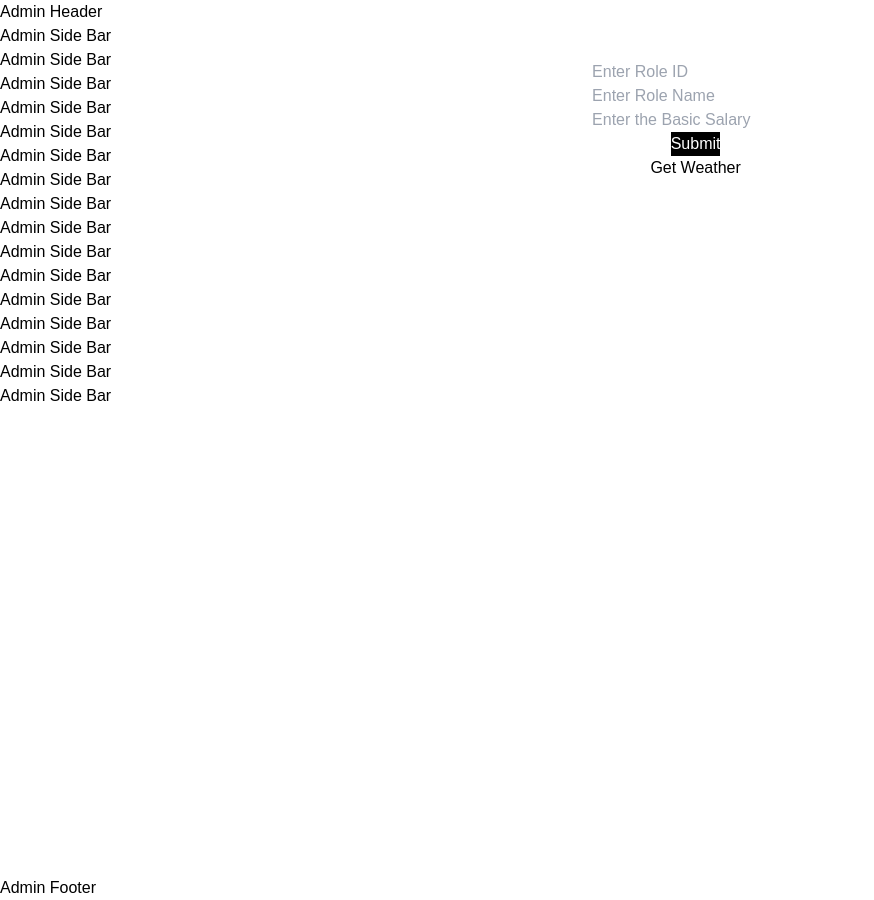
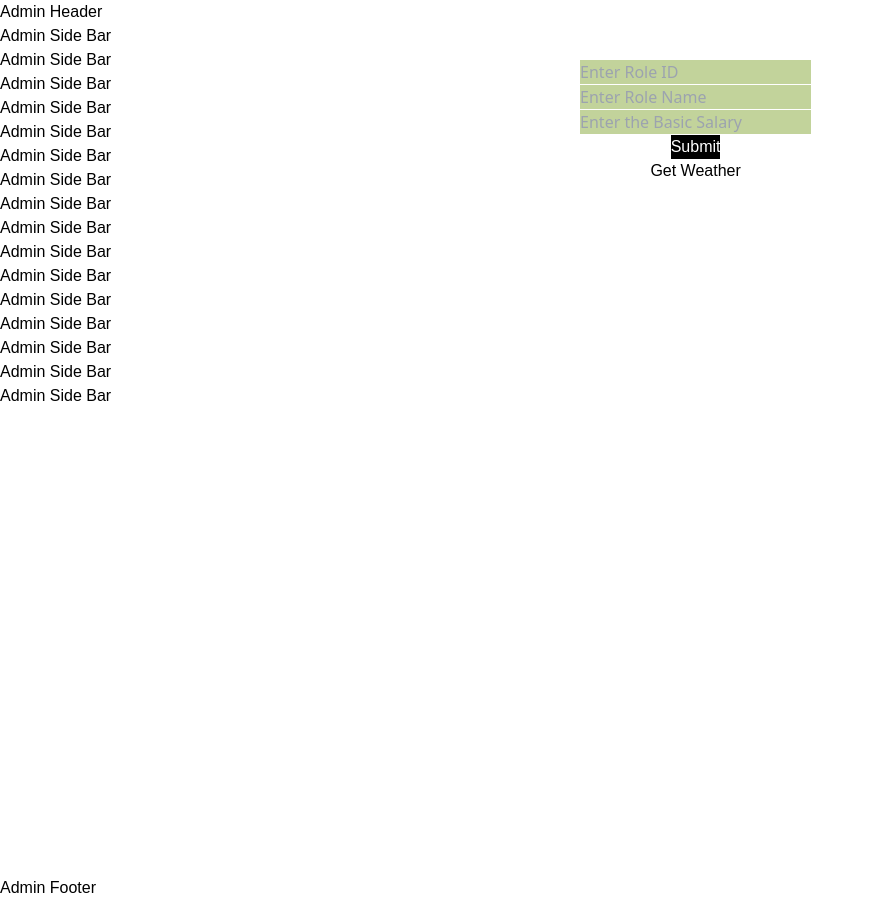
Before and after one commit to rdarshan927/itp-frontend, a React (Create React App) app: page /manageemprole in a window 1280 px wide. Shown: the whole page, without its empty margins (0-874 px from the left). Built offline with nearby package versions, Linux system fonts and the light colour scheme.

Commit message:
minor configuration change

```diff
--- a/src/Allroutes.js
+++ b/src/Allroutes.js
@@ -4,7 +4,7 @@ import { DarkModeProvider } from "./config/darkMode";
 
 import Loading from "./components/Pageloading";
 const Home = lazy(() => import('./pages/home/Home'));
-const ManageEmployeeRole = lazy(() => import('./pages/ManageEmployeeRole/ManageEmployeeRole'));
+const ManageEmployeeRole = lazy(() => import('./pages/admin/ManageEmployeeRole/ManageEmployeeRole'));
 
 const ClientLayout = lazy(() => import('./layouts/ClientLayout'));
 const AdminLayout = lazy(() => import('./layouts/AdminLayout'));
--- a/src/App.css
+++ b/src/App.css
@@ -7,16 +7,20 @@
 
 
 
-.primary_btn {
+.primary-btn {
     @apply text-[16px] uppercase rounded-[16px]  font-semibold tracking-wide bg-[#BACD92] hover:bg-[#c9d5b0] py-1 px-4 text-[#FCFFE0] font-sans dark:text-[#000000]
 
 }
 
-.secondary_btn {
+.secondary-btn {
     @apply text-[16px] uppercase  font-semibold tracking-wide bg-[#BACD92] hover:bg-[#c9d5b0] py-1 px-4 text-[#FCFFE0] font-sans dark:text-[#000000]
 }
 
 
-.adminprime_btn {
+.adminprime-btn {
     @apply text-[16px] uppercase  font-semibold tracking-wide bg-[#75A47F] hover:bg-[#a3c5aa] py-1 px-4 text-[#FFFFFF] font-sans dark:text-[#000000]
 }
+
+.admininput-field {
+    @apply bg-[#C2D39B] font-sans dark:text-[#000000]
+}
--- a/src/index.css
+++ b/src/index.css
@@ -13,7 +13,7 @@ body {
 
 /* Add more dark mode styles as needed */
 
-body {
+/* body {
   margin: 0;
   font-family: -apple-system, BlinkMacSystemFont, 'Segoe UI', 'Roboto', 'Oxygen',
     'Ubuntu', 'Cantarell', 'Fira Sans', 'Droid Sans', 'Helvetica Neue',
@@ -25,4 +25,4 @@ body {
 code {
   font-family: source-code-pro, Menlo, Monaco, Consolas, 'Courier New',
     monospace;
-}
+} */
--- a/src/pages/ManageEmployeeRole/ManageEmployeeRole.js
+++ b/src/pages/admin/ManageEmployeeRole/ManageEmployeeRole.js
@@ -1,5 +1,5 @@
 import { React, useState } from 'react';
-import { api, weatherapi } from '../../config/api'
+import { api, weatherapi } from '../../../config/api'
 
 const ManageEmployeeRole = () => {
     const [roleID, setRoleID] = useState('');
@@ -55,7 +55,7 @@ const ManageEmployeeRole = () => {
                             value={roleID}
                             onChange = { (e) => setRoleID(e.target.value) }
                             placeholder='Enter Role ID'
-                            className=''
+                            className='admininput-field'
                         />
                     </div>
 
@@ -67,7 +67,7 @@ const ManageEmployeeRole = () => {
                             value={roleName}
                             onChange={ (e) => setRoleName(e.target.value) }
                             placeholder='Enter Role Name'
-                            className=''
+                            className='admininput-field'
                         />
                     </div>
 
@@ -79,7 +79,7 @@ const ManageEmployeeRole = () => {
                             value={basicSalary}
                             onChange={ (e) => setBasicSalary(e.target.value)}
                             placeholder='Enter the Basic Salary'
-                            className=''
+                            className='admininput-field'
                         />
                     </div>
 
--- a/src/pages/home/Hero.js
+++ b/src/pages/home/Hero.js
@@ -7,9 +7,9 @@ const Hero = () => {
         <div className="text-center w-screen text-red-600 dark:text-green-400">
            <p className="text-center"> hi </p> Hello World!
            <br />
-           <button className="primary_btn">client 1</button>
-           <button className="secondary_btn">client 2</button>
-           <button className="adminprime_btn"><a href="manageemprole">admin 2</a></button>
+           <button className="primary-btn">client 1</button>
+           <button className="secondary-btn">client 2</button>
+           <button className="adminprime-btn"><a href="manageemprole">admin 2</a></button>
         </div>
     )
 }
--- a/tailwind.config.js
+++ b/tailwind.config.js
@@ -19,6 +19,12 @@ module.exports = {
         lightY: "#FCFFE0",
         lightG: "#BACD92",
         darkG: "#75A47F",
+        adminLightGreen: "#C2D39B",
+        adminBlack1: "#000000",
+        adminBlack2: "#414141",
+        adminWhite: "#FFFFFF",
+        clientWhite: "#FFFFFF",
+
       },
       fontFamily: {
         poppins: ['Poppins', 'sans-serif'],
```
